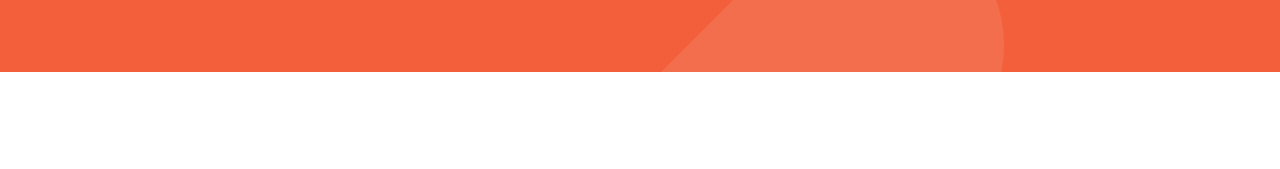
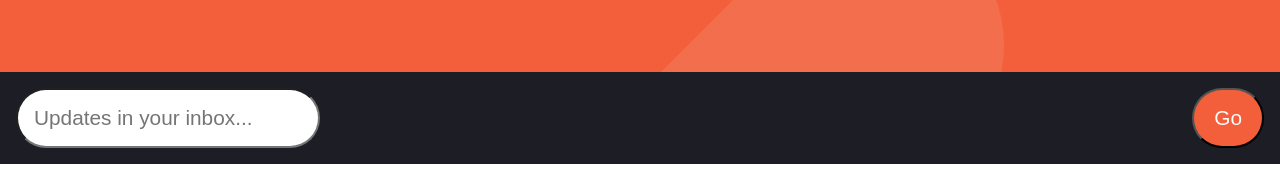
Before and after one commit to marsou001/manage-landing-page, a Next.js app: page / in a window 1280 px wide. Shown: the part 2719-2888 px from the top of the page. Built offline with nearby package versions, Linux system fonts and the light colour scheme; a web font is replaced by a local one.

Commit message:
feat: subscribe form

```diff
--- /dev/null
+++ b/components/Footer/Footer.tsx
@@ -0,0 +1,18 @@
+import styled from "styled-components";
+import Props from '../../types/props';
+import SubscribeForm from "./SubscribeForm/SubscribeForm";
+
+const Container = styled.footer`
+  color: ${(props: Props) => props.theme.colors.neutral.veryLightGray};
+  background-color: ${(props: Props) => props.theme.colors.neutral.veryDarkBlue};
+`;
+
+function Footer() {
+  return (
+    <Container>
+      <SubscribeForm />
+    </Container>
+  )
+}
+
+export default Footer;
--- /dev/null
+++ b/components/Footer/SubscribeForm/SubscribeForm.tsx
@@ -0,0 +1,33 @@
+import styled from "styled-components";
+import Props from '../../../types/props';
+
+const Container = styled.form`
+  display: flex;
+  justify-content: space-between;
+  padding: 16px;
+`;
+
+const SubscribeFormInput = styled.input`
+  font-size: 1.3rem;
+  padding: 16px;
+  border-radius: 9999px;
+`;
+
+const SubscribeFormButton = styled.button`
+  color: ${(props: Props) => props.theme.colors.neutral.veryLightGray};
+  background-color: ${(props: Props) => props.theme.colors.primary.brightRed};
+  font-size: 1.3rem;
+  padding: 10px 20px;
+  border-radius: 9999px;
+`;
+
+function SubscribeForm () {
+  return (
+    <Container>
+      <SubscribeFormInput type="text" placeholder="Updates in your inbox..." />
+      <SubscribeFormButton type="submit">Go</SubscribeFormButton>
+    </Container>
+  )
+}
+
+export default SubscribeForm;
--- a/pages/index.tsx
+++ b/pages/index.tsx
@@ -4,6 +4,7 @@ import Features from "../components/Features/Features";
 import Head from "next/head";
 import Testimonials from "../components/Testimonials/Testimonials";
 import SignUp from "../components/SignUp/SignUp";
+import Footer from "../components/Footer/Footer";
 
 export default function Home() {
   return (
@@ -19,6 +20,7 @@ export default function Home() {
         <Features />
         <Testimonials />
         <SignUp />
+        <Footer />
       </main>
     </>
   );
--- a/styles/globals.css
+++ b/styles/globals.css
@@ -2,7 +2,8 @@
 
 body {
   padding: 0;
-  margin: 35px 0px;
+  margin-top: 35px;
+  margin-inline: 0px;
   font-family: "Be Vietnam Pro", Verdana, sans-serif;
 }
 
@@ -17,7 +18,7 @@ a {
 
 @media screen and (min-width: 992px) {
   body {
-    margin-block: 85px;
+    margin-top: 85px;
   }
 }
 
```
